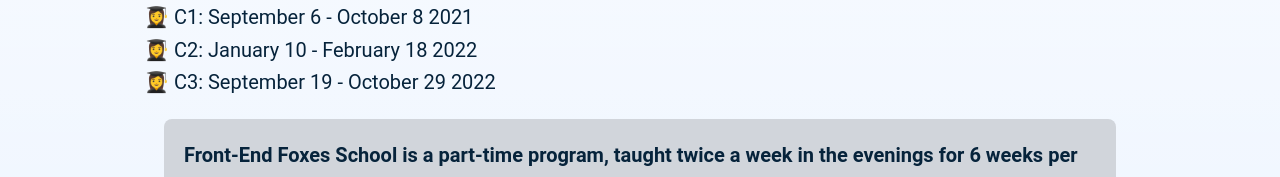
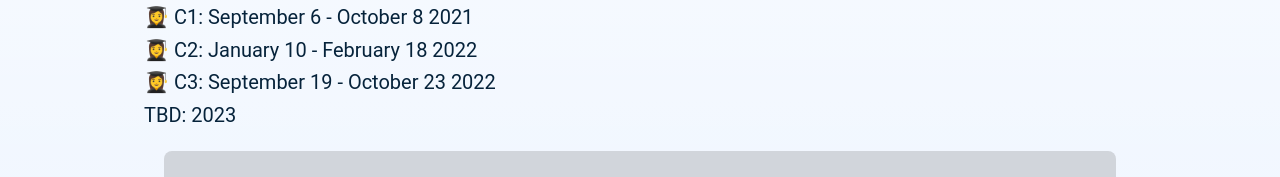
Before and after one commit to FrontEndFoxes/ff-school, a Vue app: page /ourschool in a window 1280 px wide. Shown: the part 506-683 px from the top of the page. Built offline with nearby package versions, Linux system fonts and the light colour scheme.

Commit message:
date edit

```diff
--- a/src/views/OurSchool.vue
+++ b/src/views/OurSchool.vue
@@ -24,7 +24,8 @@
                   <li>👩‍🎓 C0: April 5 - June 18 2021</li>
                   <li>👩‍🎓 C1​: September 6 - October 8 2021</li>
                   <li>👩‍🎓 C2​: January 10 - February 18 2022</li>
-                  <li>👩‍🎓 C3​: September 19 - October 29 2022</li>
+                  <li>👩‍🎓 C3​: September 19 - October 23 2022</li>
+                  <li>TBD: 2023</li>
                 </ul>
               </p>
 
```
